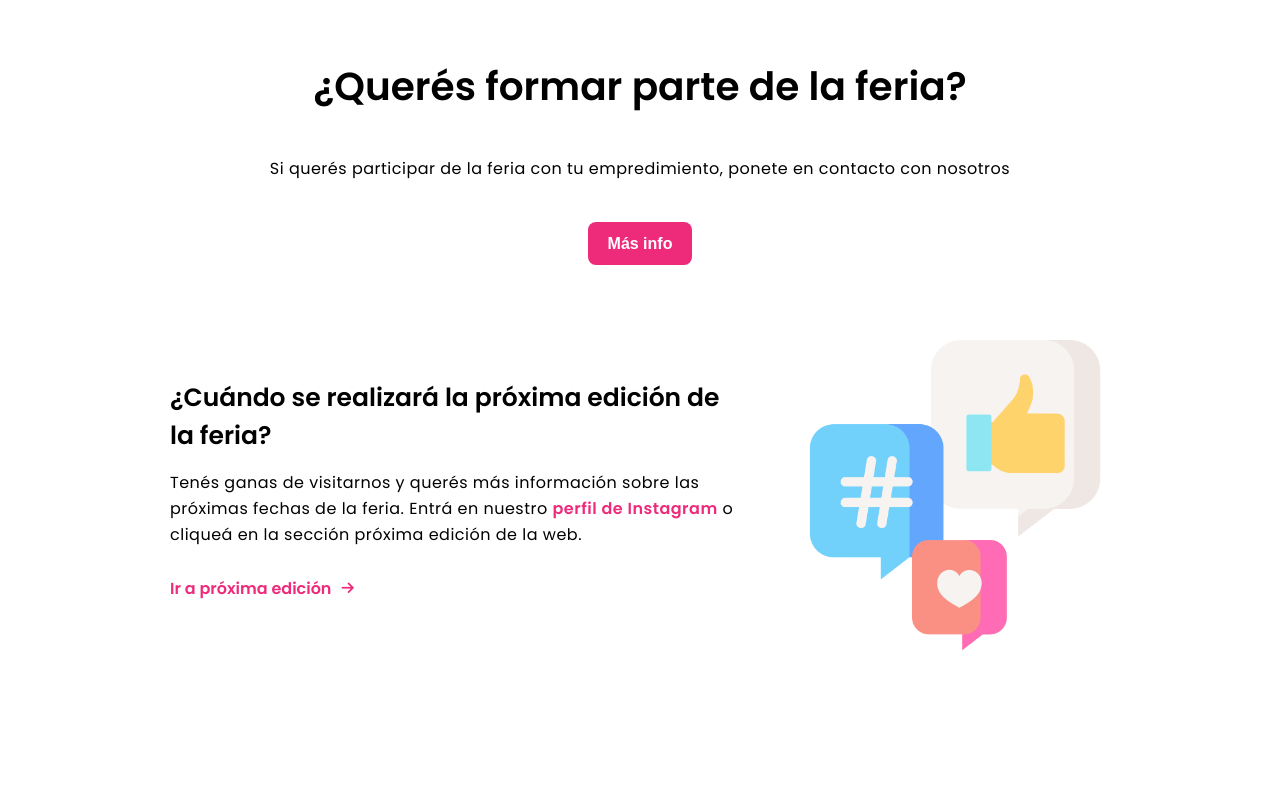
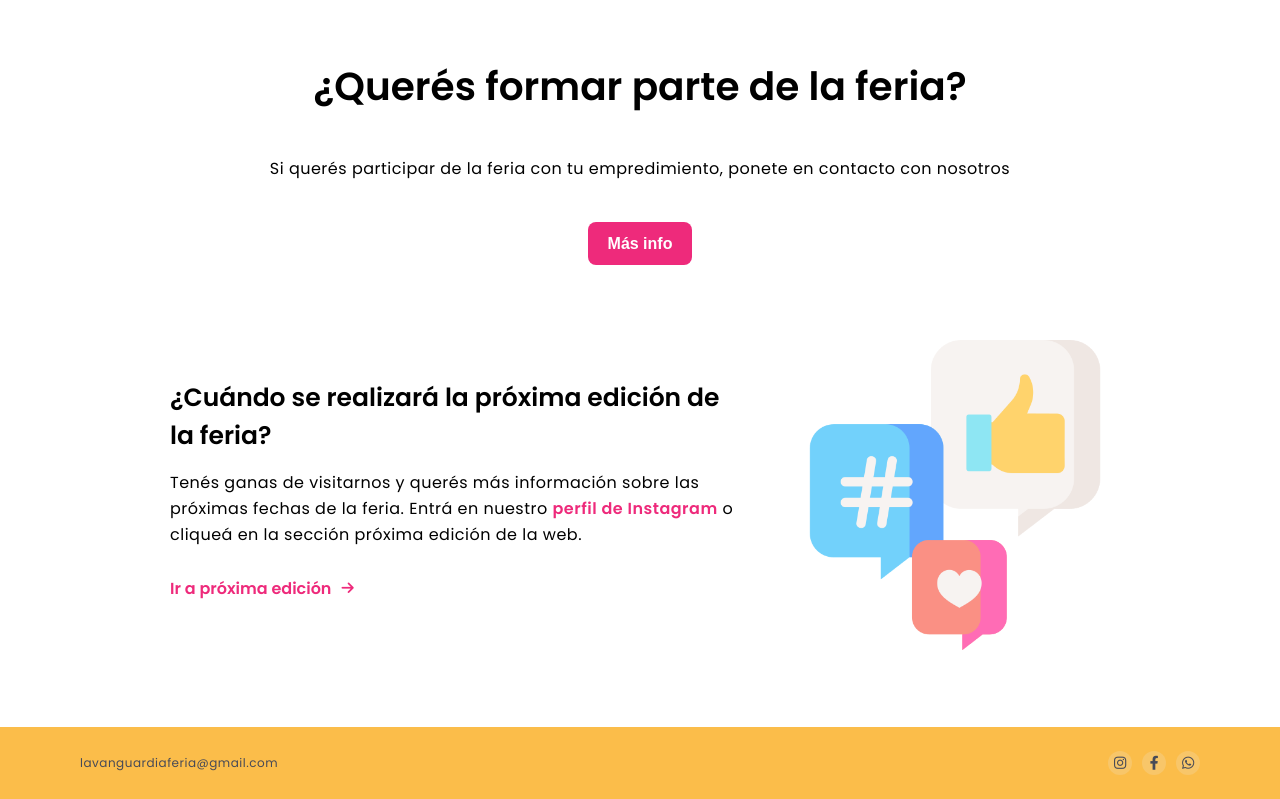
Before and after one commit to Leonardo-G/feria-vanguardia, a website: page index.html in a window 1280 px wide. Shown: the part 821-1620 px from the top of the page. Before the commit the page ends 1548 px from the top, so only its background shows below. Drawn offline with nearby package versions, Linux system fonts and the light colour scheme.

Commit message:
footer terminado

```diff
--- a/index.html
+++ b/index.html
@@ -75,6 +75,22 @@
           </div>
         </section>
     </main>
+    <footer class="footer">
+        <div class="footer__column contenedor">
+            <p>lavanguardiaferia@gmail.com</p>
+            <div class="redes__icon">
+              <div class="icon--red">
+                  <i class="fab fa-instagram"></i>
+              </div>
+              <div class="icon--red">
+                <i class="fab fa-facebook-f"></i>
+              </div>
+              <div class="icon--red">
+                <i class="fab fa-whatsapp"></i>
+              </div>
+            </div>
+        </div>
+    </footer>
 
     <script src="js/app.js"></script>
     <script src="https://cdn.jsdelivr.net/npm/bootstrap@5.0.2/dist/js/bootstrap.bundle.min.js" integrity="sha384-MrcW6ZMFYlzcLA8Nl+NtUVF0sA7MsXsP1UyJoMp4YLEuNSfAP+JcXn/tWtIaxVXM" crossorigin="anonymous"></script>
--- a/sass/app.scss
+++ b/sass/app.scss
@@ -16,3 +16,4 @@
 @import "./secciones/nav";
 @import "./secciones/header";
 @import "./secciones/mainHome";
+@import "./secciones/footer";
--- a/sass/base/_variables.scss
+++ b/sass/base/_variables.scss
@@ -3,10 +3,10 @@ $secundario: #FBBD4A;
 $acento: #EE2A7B;
 $celeste: #6EB8AF;
 $error: #ED0131;
-$grid01: #474A57;
-$grid02: #969BAB;
-$grid03: #D9DBE1;
-$grid04: #F8FAFC;
+$gris01: #474A57;
+$gris02: #969BAB;
+$gris03: #D9DBE1;
+$gris04: #F8FAFC;
 $blanco: #FFFFFF;
 $background: #ffffff;
 
--- /dev/null
+++ b/sass/secciones/_footer.scss
@@ -0,0 +1,45 @@
+.footer{
+    height: 7.2rem;
+    background-color: $secundario;
+    width: 100%;
+    .footer__column{
+        height: 100%;
+        display: flex;
+        justify-content: space-between;
+        align-items: center;
+        p{
+            font-size: 1.2rem;
+            color: $gris01;
+        }
+    }
+    .redes__icon{
+        display: flex;
+        column-gap: 1rem;
+    }
+    .icon--red{
+        position: relative;
+        height: 2.4rem;
+        width: 2.4rem;
+        color: $gris01;
+        background-color: #f8c669;
+        border-radius: 50%;
+        i{
+            font-size: 1.4rem;
+            position: absolute;
+            top: 50%;
+            left: 50%;
+            transform: translate(-50%, -50%);
+        }
+    }
+}
+
+@media (max-width: 375px) {
+    .footer{
+        height: 13rem;
+        .footer__column{
+            flex-direction: column-reverse;
+            justify-content: center;
+            row-gap: 1rem;
+        }
+    }
+}
--- a/sass/secciones/_mainHome.scss
+++ b/sass/secciones/_mainHome.scss
@@ -89,7 +89,7 @@
         }
         .seccion__media img{
             margin-bottom: 2rem;
-            height: 31rem;
+            width: 100%;
         }
     }
 }
```
Also changed, not shown: css/app.css, 1 other file.
